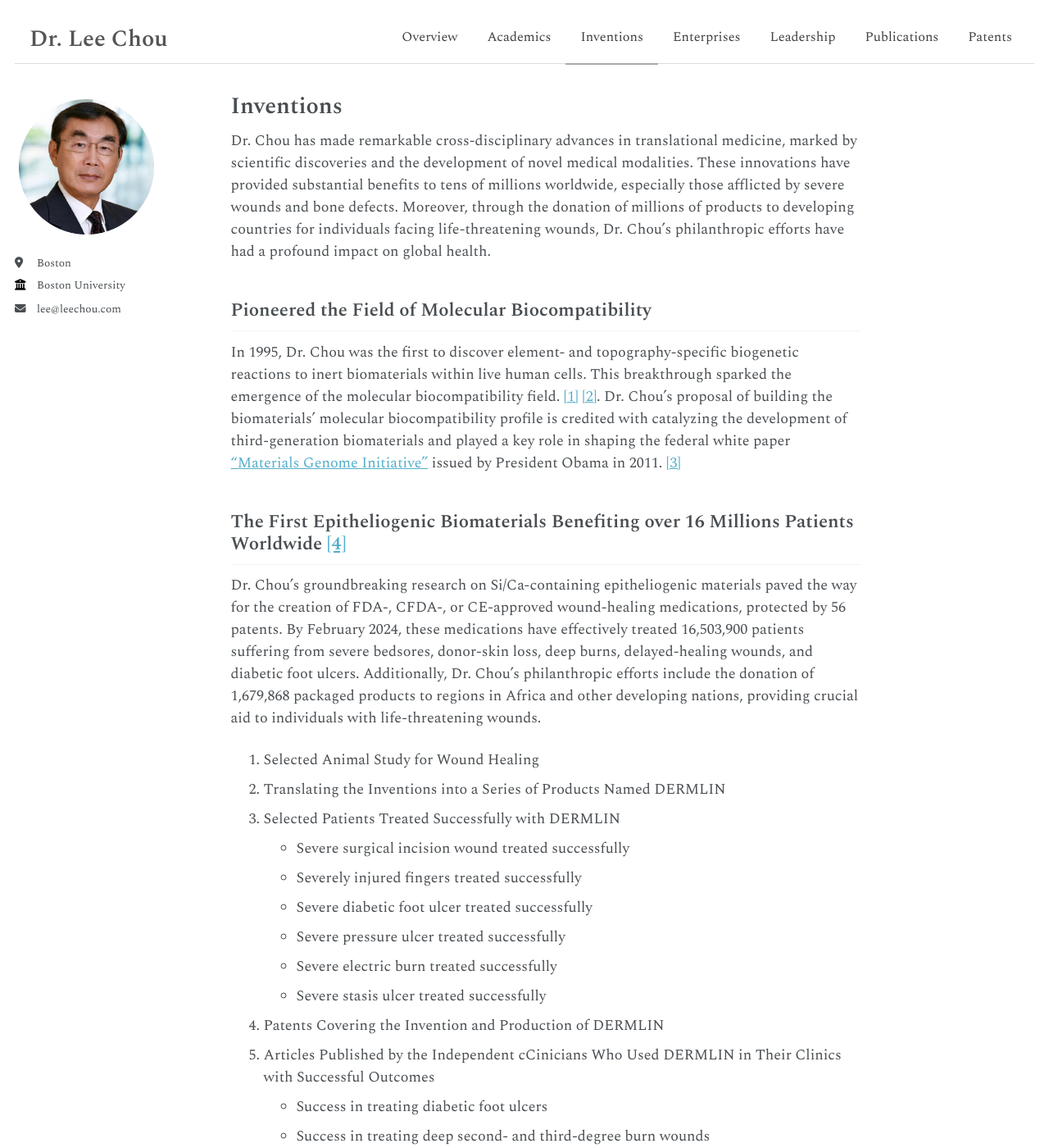
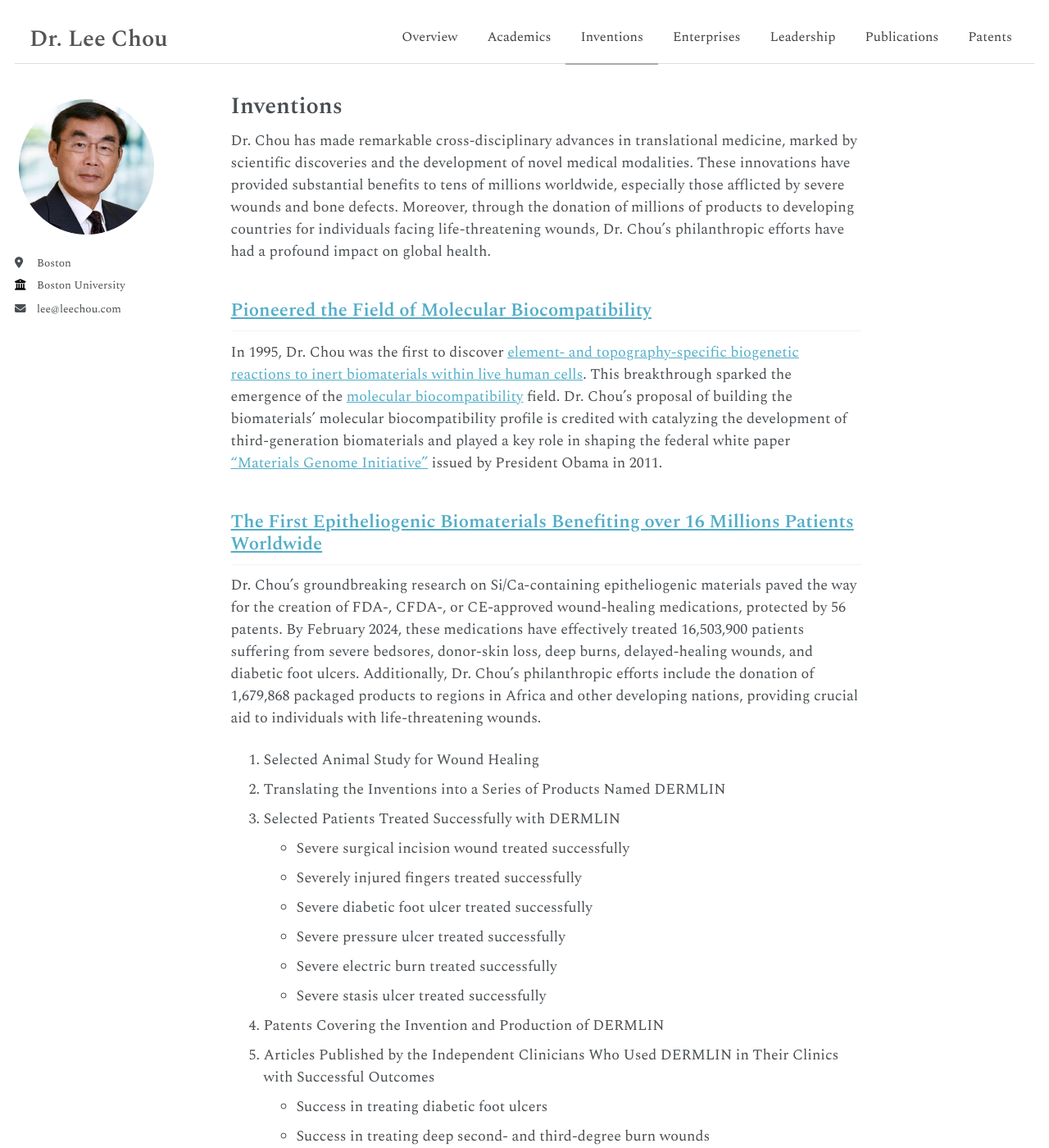
Before and after one commit to laishengchou/laishengchou.github.io, a Jekyll site: the page built from _pages/inventions.md, in a window 1280 px wide and 1400 px high. Shown: the whole window at 82% size. Built offline with Jekyll 4.4.1, drawn with Linux system fonts in a browser that asks for light colours.

Commit message:
filenames and links

```diff
--- a/_pages/inventions.md
+++ b/_pages/inventions.md
@@ -7,11 +7,11 @@ layout: single
 
 Dr. Chou has made remarkable cross-disciplinary advances in translational medicine, marked by scientific discoveries and the development of novel medical modalities. These innovations have provided substantial benefits to tens of millions worldwide, especially those afflicted by severe wounds and bone defects. Moreover, through the donation of millions of products to developing countries for individuals facing life-threatening wounds, Dr. Chou's philanthropic efforts have had a profound impact on global health.
 
-## <a name="molecular-biocompatibility"></a> Pioneered the Field of Molecular Biocompatibility
+## <a name="molecular-biocompatibility"></a> [Pioneered the Field of Molecular Biocompatibility](/files/research/molecular-biocompatibility.pdf)
 
-In 1995, Dr. Chou was the first to discover element- and topography-specific biogenetic reactions to inert biomaterials within live human cells. This breakthrough sparked the emergence of the molecular biocompatibility field. [[1]](/files/research/1-paper-1995.pdf) [[2]](/files/research/2-paper-1996.pdf). Dr. Chou’s proposal of building the biomaterials’ molecular biocompatibility profile is credited with catalyzing the development of third-generation biomaterials and played a key role in shaping the federal white paper <a href="https://obamawhitehouse.archives.gov/sites/default/files/microsites/ostp/materials_genome_initiative-final.pdf">"Materials Genome Initiative"</a> issued by President Obama in 2011. [[3]](/files/research/3-deck.pdf)
+In 1995, Dr. Chou was the first to discover [element- and topography-specific biogenetic reactions to inert biomaterials within live human cells](/files/research/biogenetic-reactions-to-inert-biomaterials-1995.pdf). This breakthrough sparked the emergence of the [molecular biocompatibility](/files/research/molecular-biocompatibility-1996.pdf) field. Dr. Chou’s proposal of building the biomaterials’ molecular biocompatibility profile is credited with catalyzing the development of third-generation biomaterials and played a key role in shaping the federal white paper <a href="https://obamawhitehouse.archives.gov/sites/default/files/microsites/ostp/materials_genome_initiative-final.pdf">"Materials Genome Initiative"</a> issued by President Obama in 2011.
 
-## <a name="epitheliogenic-biomaterials"></a> The First Epitheliogenic Biomaterials Benefiting over 16 Millions Patients Worldwide [[4]](/files/research/4-first.pdf)
+## <a name="epitheliogenic-biomaterials"></a> [The First Epitheliogenic Biomaterials Benefiting over 16 Millions Patients Worldwide](/files/research/epitheliogenic-biomaterials.pdf)
 
 Dr. Chou's groundbreaking research on Si/Ca-containing epitheliogenic materials paved the way for the creation of FDA-, CFDA-, or CE-approved wound-healing medications, protected by 56 patents. By February 2024, these medications have effectively treated 16,503,900 patients suffering from severe bedsores, donor-skin loss, deep burns, delayed-healing wounds, and diabetic foot ulcers. Additionally, Dr. Chou's philanthropic efforts include the donation of 1,679,868 packaged products to regions in Africa and other developing nations, providing crucial aid to individuals with life-threatening wounds.
 
@@ -25,7 +25,7 @@ Dr. Chou's groundbreaking research on Si/Ca-containing epitheliogenic materials
   *	Severe electric burn treated successfully
   *	Severe stasis ulcer treated successfully
 4.	Patents Covering the Invention and Production of DERMLIN
-5.	Articles Published by the Independent cCinicians Who Used DERMLIN in Their Clinics with Successful Outcomes
+5.	Articles Published by the Independent Clinicians Who Used DERMLIN in Their Clinics with Successful Outcomes
   * Success in treating diabetic foot ulcers
   * Success in treating deep second- and third-degree burn wounds
   * Success in treating severe pressure wounds (Bedsore)
```
Also changed, not shown: other parts of _pages/inventions.md (+4 -4 lines), 12 other files.
